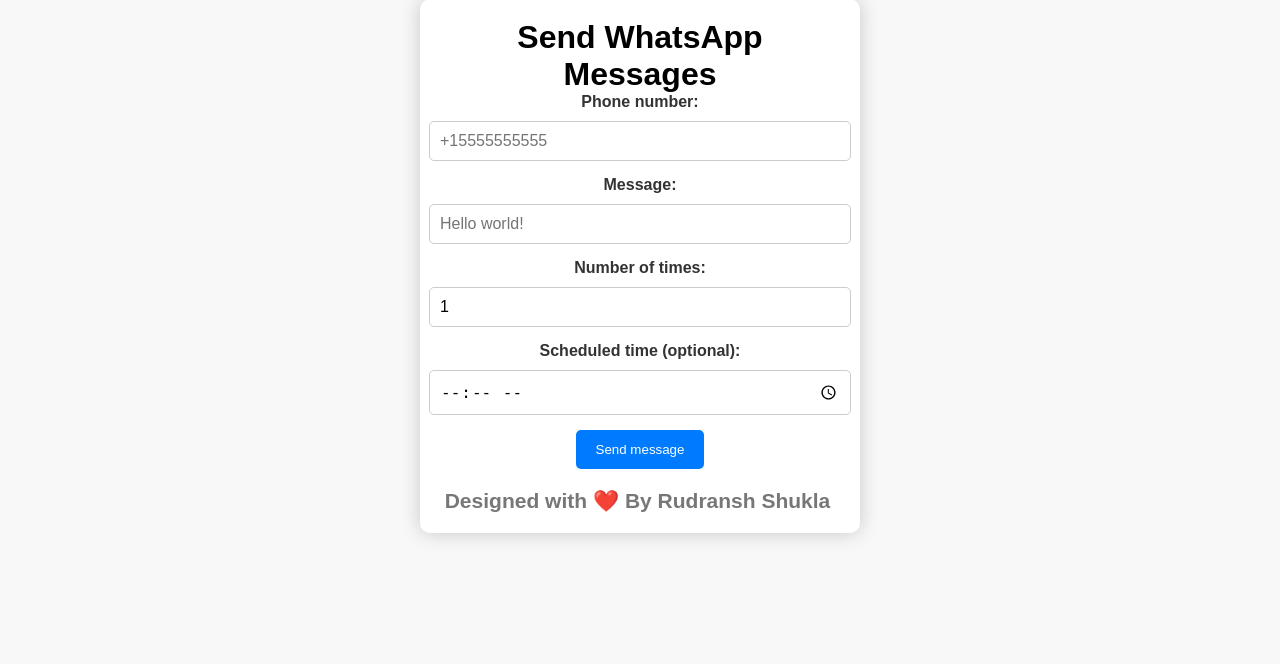
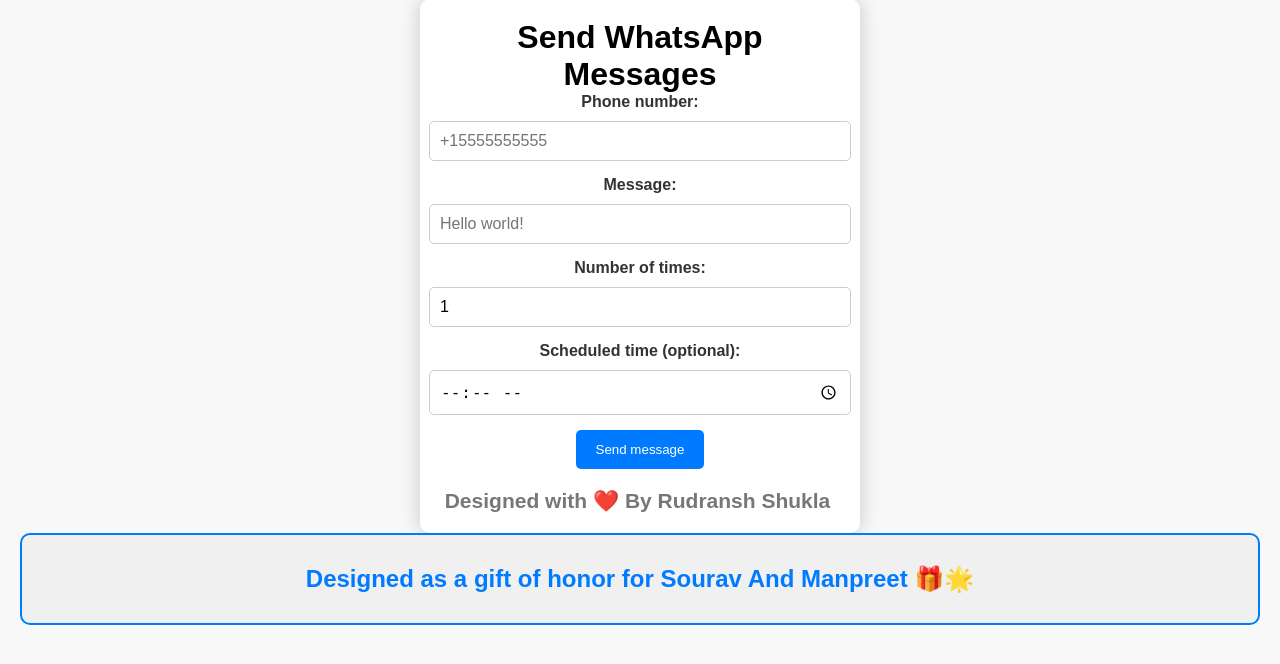
Before and after one commit to rudranshyt/whatsapp-reply-bot, a Flask app: page / in a window 1280 px wide. Shown: the part 21-685 px from the top of the page. Run offline with Flask 3, Linux system fonts and the light colour scheme.

Commit message:
added style texts

```diff
--- a/PyWhatKit_DB.txt
+++ b/PyWhatKit_DB.txt
@@ -288,3 +288,8 @@
 Phone Number: +91 9821926498
 Message: hello
 --------------------
+Date: 30/9/2023
+Time: 13:54
+Phone Number: +91 9821926498
+Message: hello
+--------------------
--- a/static/styles.css
+++ b/static/styles.css
@@ -61,3 +61,15 @@
   display: inline;
   margin-right: 5px;
 }
+.text-outline {
+  background-color: #f0f0f0;
+  padding: 10px;
+  border: 2px solid #007bff;
+  border-radius: 10px;
+  text-align: center;
+}
+.honoring-text {
+  color: #007bff;
+  font-family: "Arial", sans-serif;
+  font-size: 24px;
+}
--- a/templates/index.html
+++ b/templates/index.html
@@ -51,5 +51,9 @@
         <h2>Designed with ❤️ By Rudransh Shukla</h2>
       </div>
     </div>
+    <div class="text-outline">
+  <h2 class="honoring-text">Designed as a gift of honor for Sourav And Manpreet 🎁🌟</h2>
+</div>
+
   </body>
 </html>
```
